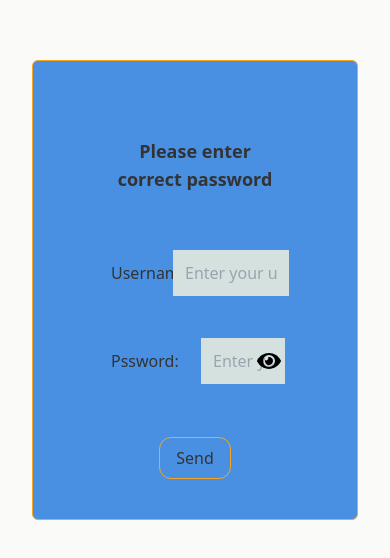
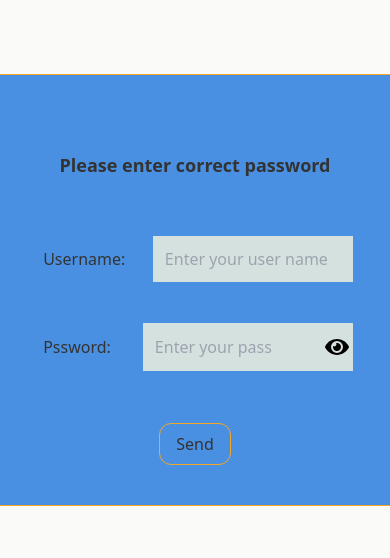
Before and after one commit to Erfan-taheri/Form-with-naughty-button, a React (Vite) app: page / in a window 390 px wide. Shown: the part 132-690 px from the top of the page. Built offline with nearby package versions, Linux system fonts and the light colour scheme.

Commit message:
Put styles and give responsive classes

```diff
--- a/src/component/Password.jsx
+++ b/src/component/Password.jsx
@@ -14,7 +14,6 @@ export function Password() {
     bottom: 0,
   });
   function showPass() {
-    console.log(password);
     setShowPassword(!showPassword);
   }
   function handlePassword(event) {
@@ -78,8 +77,8 @@ export function Password() {
               Username:
             </label>
             <input
-            placeholder="Enter your user name"
-              className="relative right-7 h-[50%] bg-Secondary-color w-[70%] text-Text-color p-3  focus:outline-accent-color-1"
+              placeholder="Enter your user name"
+              className="h-[50%] right-8 w-[200px] lg:h-[50%] lg:w-[68%] relative lg:right-8  bg-Secondary-color  text-Text-color p-3  focus:outline-accent-color-1"
               type="text"
               name="username"
               id="username"
@@ -97,7 +96,7 @@ export function Password() {
               value={password}
               placeholder="Enter your pass"
               onChange={handlePassword}
-              className="h-[50%] bg-Secondary-color w-[100%] text-Text-color p-3  focus:outline-accent-color-1"
+              className="w-[210px] lg:h-[50%] lg:w-[100%] bg-Secondary-color  text-Text-color p-3  focus:outline-accent-color-1"
               name="password"
               id="password"
               required
@@ -112,6 +111,7 @@ export function Password() {
           </div>
           <div className="flex justify-center ">
             <button
+              onTouchStart={setSave}
               onMouseEnter={setSave}
               className={
                 isHovered
```
